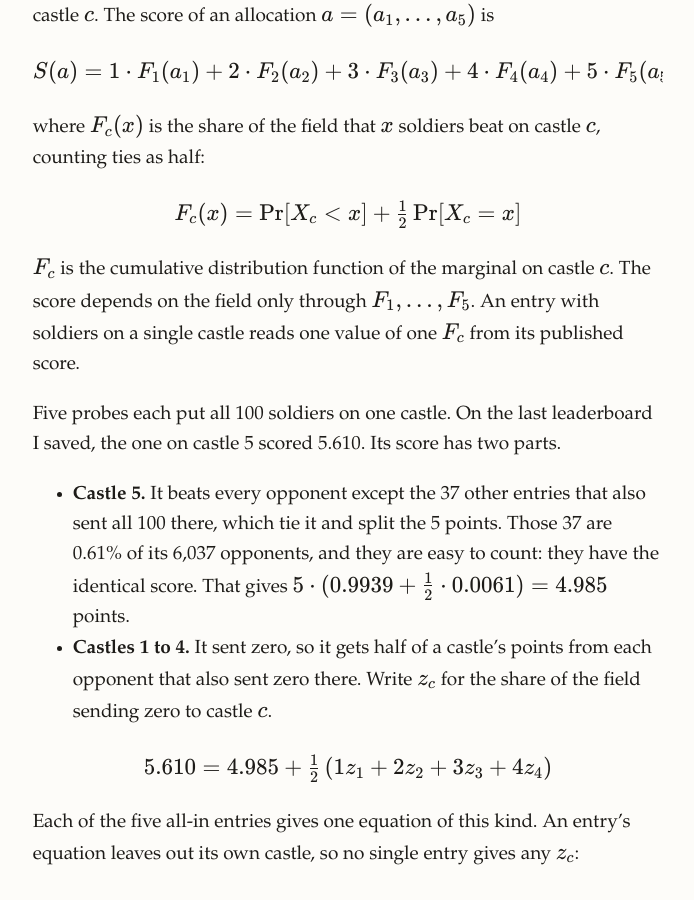
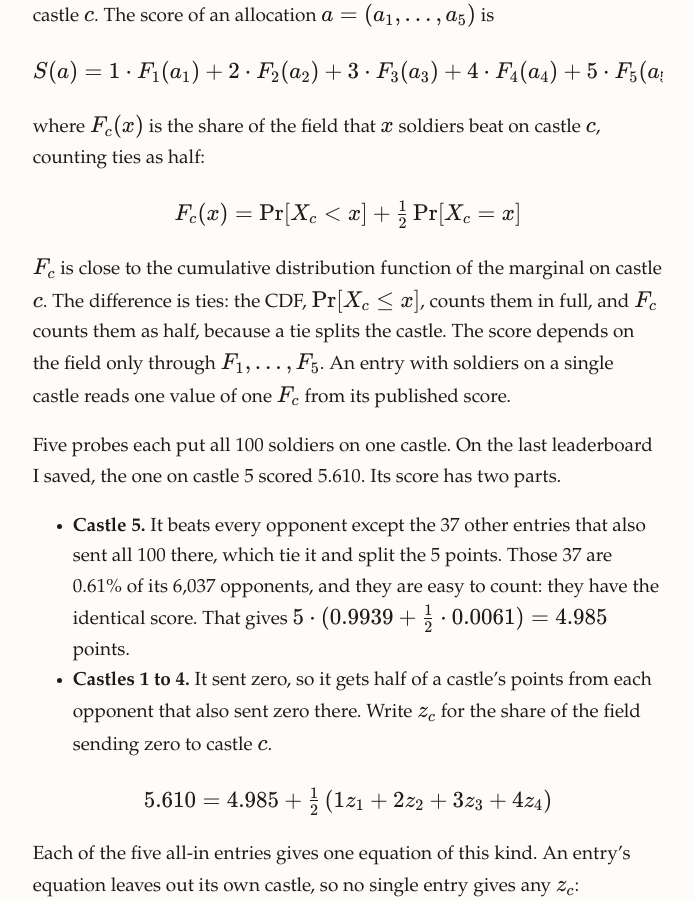
Before and after one commit to kinshu0/kinshu0.github.io, a Jekyll site: the page built from _posts/2026-11-22-castle-challenge.markdown, in a window 1280 px wide and 900 px high, scrolled down 3102 px. Shown: the whole window, without its empty margins (292-986 px from the left). Built offline with Jekyll 4.4.1, drawn with Linux system fonts in a browser that asks for light colours; some of the changed text lies outside the part shown.

Commit message:
Castle post: distinguish F from the plain CDF
Co-Authored-By: Claude Fable 5.2 <noreply@anthropic.com>

```diff
--- a/_posts/2026-11-22-castle-challenge.markdown
+++ b/_posts/2026-11-22-castle-challenge.markdown
@@ -60,7 +60,7 @@ $$
 F_c(x) = \Pr[X_c < x] + \tfrac{1}{2} \Pr[X_c = x]
 $$
 
-$$F_c$$ is the cumulative distribution function of the marginal on castle $$c$$. The score depends on the field only through $$F_1, \dots, F_5$$. An entry with soldiers on a single castle reads one value of one $$F_c$$ from its published score.
+$$F_c$$ is close to the cumulative distribution function of the marginal on castle $$c$$. The difference is ties: the CDF, $$\Pr[X_c \le x]$$, counts them in full, and $$F_c$$ counts them as half, because a tie splits the castle. The score depends on the field only through $$F_1, \dots, F_5$$. An entry with soldiers on a single castle reads one value of one $$F_c$$ from its published score.
 
 Five probes each put all 100 soldiers on one castle. On the last leaderboard I saved, the one on castle 5 scored 5.610. Its score has two parts.
 
@@ -126,7 +126,7 @@ Every fit so far was inferring $$F_c$$ between 0 and 100 from indirect evidence.
 Assume that few entries send many soldiers to castle 1, so that the share sending 59 or more is negligible. Then $$F_1(59) \approx 1$$, and:
 
 - Castle 1, with 59 soldiers, contributes $$1 \cdot F_1(59) \approx 1$$ point.
-- Castles 2, 3 and 5, with zero soldiers, are ties at zero, already measured: $$F_c(0) = z_c / 2$$.
+- Castles 2, 3 and 5, with zero soldiers, can only tie, and a tie is worth half: $$F_c(0) = \tfrac{1}{2} \Pr[X_c = 0] = z_c / 2$$, already measured.
 - The rest belongs to castle 4.
 
 $$
```
